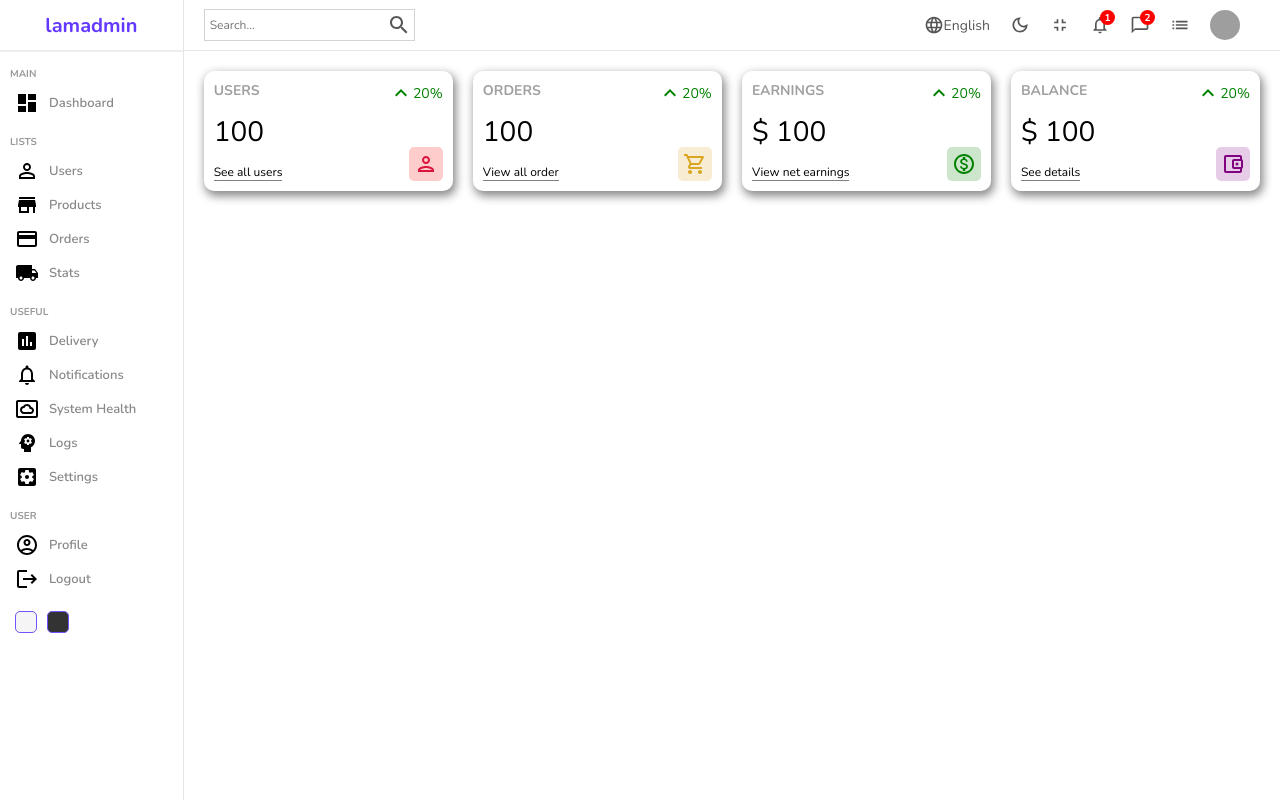
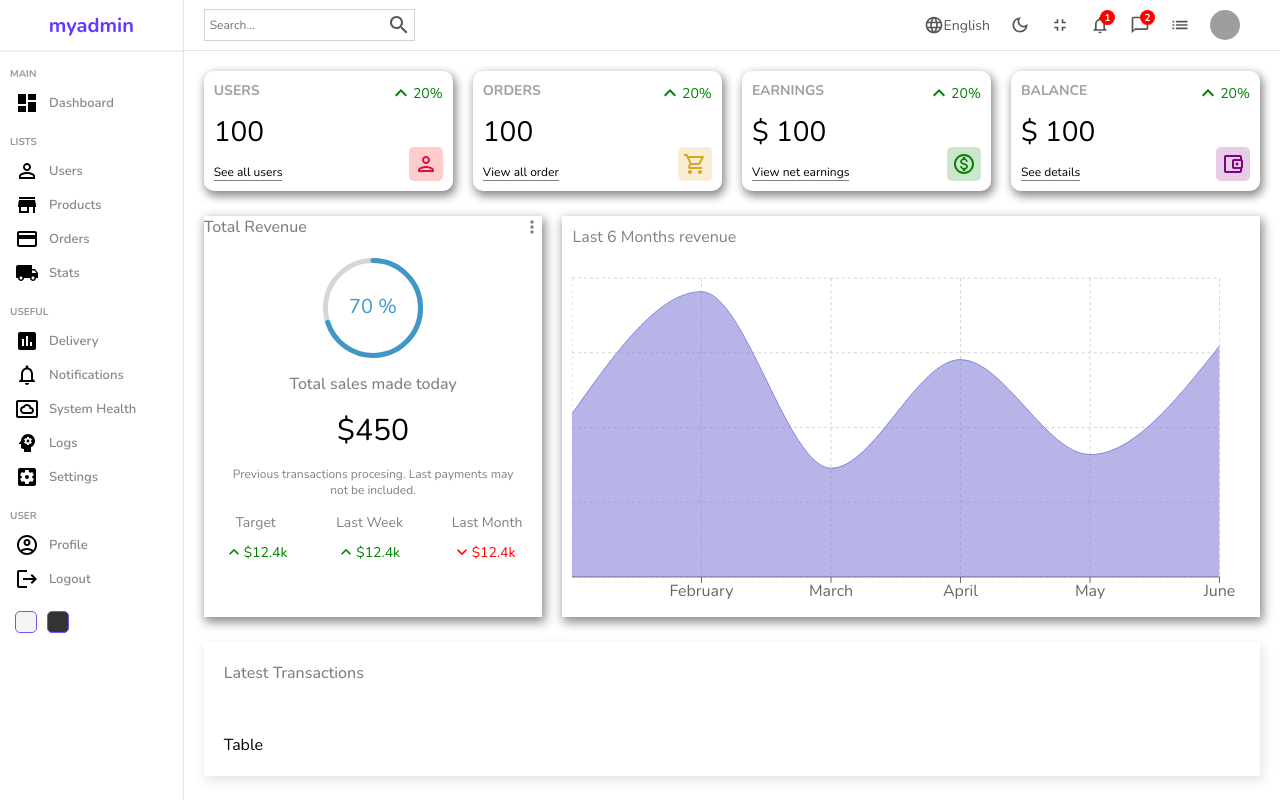
Before and after one commit to AnthonyAniobi/Admin_Dashboard, a React (Create React App) app: page / in a window 1280 px wide. Built offline with nearby package versions, Linux system fonts and the light colour scheme; grey boxes are pictures that could not be loaded.

Commit message:
added graph and pi chart

```diff
--- a/package.json
+++ b/package.json
@@ -11,9 +11,11 @@
     "@testing-library/react": "^13.3.0",
     "@testing-library/user-event": "^13.5.0",
     "react": "^18.2.0",
+    "react-circular-progressbar": "^2.1.0",
     "react-dom": "^18.2.0",
     "react-router-dom": "^6.3.0",
     "react-scripts": "5.0.1",
+    "recharts": "^2.1.12",
     "sass": "^1.53.0",
     "web-vitals": "^2.1.4"
   },
--- /dev/null
+++ b/src/components/chart/Chart.jsx
@@ -0,0 +1,48 @@
+import React from 'react';
+import './chart.scss';
+import { AreaChart, Area, XAxis, YAxis, CartesianGrid, Tooltip, ResponsiveContainer } from 'recharts';
+
+const data = [
+    { name: "January", Total: 1200 },
+    { name: "February", Total: 2100 },
+    { name: "March", Total: 800 },
+    { name: "April", Total: 1600 },
+    { name: "May", Total: 900 },
+    { name: "June", Total: 1700 },
+];
+
+const Chart = () => {
+    return (
+        <div className='chart'>
+            <div className="title">Last 6 Months revenue</div>
+            <ResponsiveContainer width="100%" aspect={2 / 1}>
+                <AreaChart
+                    width={500}
+                    height={400}
+                    data={data}
+                    margin={{
+                        top: 10,
+                        right: 30,
+                        left: 0,
+                        bottom: 0,
+                    }}
+                >
+                    {/* <defs>
+                        <LinearGradient id="colorUv" x1="0" y1="0" y2="1">
+                            <stop offset="5%" stopColor='#8884d8' stopOpacity={0.8} />
+                            <stop offset="95%" stopColor='#8884d8' stopOpacity={0} />
+                        </LinearGradient>
+                    </defs> */}
+                    <CartesianGrid strokeDasharray="3 3" className='chartGrid' />
+                    <XAxis dataKey="name" />
+                    <Tooltip />
+                    <Area type="monotone" dataKey="Total" stackId="1" stroke="#8884d8" fill="#8884d8" />
+                    {/* <Area type="monotone" dataKey="pv" stackId="1" stroke="#82ca9d" fill="#82ca9d" /> */}
+                    {/* <Area type="monotone" dataKey="amt" stackId="1" stroke="#ffc658" fill="#ffc658" /> */}
+                </AreaChart>
+            </ResponsiveContainer>
+        </div>
+    )
+}
+
+export default Chart
--- /dev/null
+++ b/src/components/chart/chart.scss
@@ -0,0 +1,15 @@
+.chart {
+    flex: 4;
+    -webkit-box-shadow: 2px 4px 10px 1px rgba(0, 0, 0, 0.47);
+    box-shadow: 2px 4px 10px 1px rgba(0, 0, 0, 0.47);
+    padding: 10px;
+    color: gray;
+
+    .title {
+        margin-bottom: 20px;
+    }
+
+    .chartGrid {
+        stroke: lightgray;
+    }
+}
--- /dev/null
+++ b/src/components/featured/Featured.jsx
@@ -0,0 +1,57 @@
+import { KeyboardArrowDown, KeyboardArrowUp, MoreVert } from '@mui/icons-material';
+import React from 'react'
+import './featured.scss';
+import { CircularProgressbar } from 'react-circular-progressbar';
+import 'react-circular-progressbar/dist/styles.css';
+
+const Featured = () => {
+    return (
+        <div className='featured'>
+            <div className="top">
+                <h1 className="title">Total Revenue</h1>
+                <MoreVert fontSize='small' />
+            </div>
+            <div className="bottom">
+                <div className="featuredChart">
+                    <CircularProgressbar value={70} text={"70 %"} strokeWidth={5} />
+                </div>
+                <p className="title">Total sales made today</p>
+                <p className="amount">$450</p>
+                <p className="desc">
+                    Previous transactions procesing. Last payments may not be included.
+                </p>
+                <div className="summary">
+                    <div className="item">
+                        <div className="itemTitle">Target</div>
+                        <div className="itemResult positive">
+                            <KeyboardArrowUp fontSize='small' />
+                            <div className="resultAmount">
+                                $12.4k
+                            </div>
+                        </div>
+                    </div>
+                    <div className="item">
+                        <div className="itemTitle">Last Week</div>
+                        <div className="itemResult positive">
+                            <KeyboardArrowUp fontSize='small' />
+                            <div className="resultAmount">
+                                $12.4k
+                            </div>
+                        </div>
+                    </div>
+                    <div className="item">
+                        <div className="itemTitle">Last Month</div>
+                        <div className="itemResult negative">
+                            <KeyboardArrowDown fontSize='small' />
+                            <div className="resultAmount">
+                                $12.4k
+                            </div>
+                        </div>
+                    </div>
+                </div>
+            </div>
+        </div>
+    )
+}
+
+export default Featured
--- /dev/null
+++ b/src/components/featured/featured.scss
@@ -0,0 +1,78 @@
+.featured {
+    flex: 2;
+    -webkit-box-shadow: 2px 4px 10px 1px rgba(0, 0, 0, 0.47);
+    box-shadow: 2px 4px 10px 1px rgba(0, 0, 0, 0.47);
+
+    .top {
+        display: flex;
+        align-items: center;
+        justify-content: space-between;
+        color: gray;
+
+        .title {
+            font-size: 16px;
+            font-weight: 500;
+        }
+    }
+
+    .bottom {
+        padding: 20px;
+        display: flex;
+        flex-direction: column;
+        align-items: center;
+        justify-content: center;
+        gap: 15px;
+
+        .featuredChart {
+            width: 100px;
+            height: 100px;
+        }
+
+        .title {
+            font-weight: 500;
+            color: gray;
+        }
+
+        .amount {
+            font-size: 30px;
+        }
+
+        .desc {
+            font-weight: 300;
+            font-size: 12px;
+            color: gray;
+            text-align: center;
+        }
+
+        .summary {
+            width: 100%;
+            display: flex;
+            align-items: center;
+            justify-content: space-between;
+
+            .item {
+                text-align: center;
+
+                .itemTitle {
+                    font-size: 14px;
+                    color: gray;
+                }
+
+                .itemResult {
+                    display: flex;
+                    align-items: center;
+                    margin-top: 10px;
+                    font-size: 14px;
+
+                    &.positive {
+                        color: green;
+                    }
+
+                    &.negative {
+                        color: red;
+                    }
+                }
+            }
+        }
+    }
+}
--- a/src/components/sidebar/Sidebar.jsx
+++ b/src/components/sidebar/Sidebar.jsx
@@ -17,7 +17,7 @@ const Sidebar = () => {
     return (
         <div className='sidebar'>
             <div className="top">
-                <span className="logo">lamadmin</span>
+                <span className="logo">myadmin</span>
             </div>
             <hr />
             <div className="center">
--- /dev/null
+++ b/src/components/table/Table.jsx
@@ -0,0 +1,12 @@
+import React from 'react';
+import './table.scss';
+
+const Table = () => {
+    return (
+        <div className="table">
+            Table
+        </div>
+    )
+}
+
+export default Table
--- /dev/null
+++ b/src/components/table/table.scss
@@ -0,0 +1 @@
+.table {}
--- a/src/pages/home/Home.jsx
+++ b/src/pages/home/Home.jsx
@@ -3,6 +3,10 @@ import './home.scss';
 import Sidebar from '../../components/sidebar/Sidebar';
 import Navbar from '../../components/navbar/Navbar';
 import Widget from '../../components/widget/Widget';
+import Featured from '../../components/featured/Featured';
+import Chart from '../../components/chart/Chart';
+import Table from '../../components/table/Table';
+
 const Home = () => {
     return (
         <div className='home'>
@@ -15,6 +19,14 @@ const Home = () => {
                     <Widget type="earning" />
                     <Widget type="balance" />
                 </div>
+                <div className="charts">
+                    <Featured />
+                    <Chart />
+                </div>
+                <div className="listContainer">
+                    <div className="listTitle">Latest Transactions</div>
+                    <Table />
+                </div>
             </div>
         </div>
     )
--- a/src/pages/home/home.scss
+++ b/src/pages/home/home.scss
@@ -4,10 +4,29 @@
     .homeContainer {
         flex: 6;
 
-        .widgets {
+        .widgets,
+        .charts {
             display: flex;
             padding: 20px;
             gap: 20px;
         }
+
+        .charts {
+            padding: 5px 20px;
+        }
+
+        .listContainer {
+            -webkit-box-shadow: 2px 4px 10px 1px rgba(0, 0, 0, 0.47);
+            box-shadow: 2px 4px 10px 1px rgba(201, 201, 201, 0.47);
+            padding: 20px;
+            margin: 20px;
+
+            .listTitle {
+                font-weight: 500;
+                color: grey;
+                margin-bottom: 50px;
+            }
+
+        }
     }
 }
```
Also changed, not shown: 1 other file (tests, documents, lock files or other folders).
